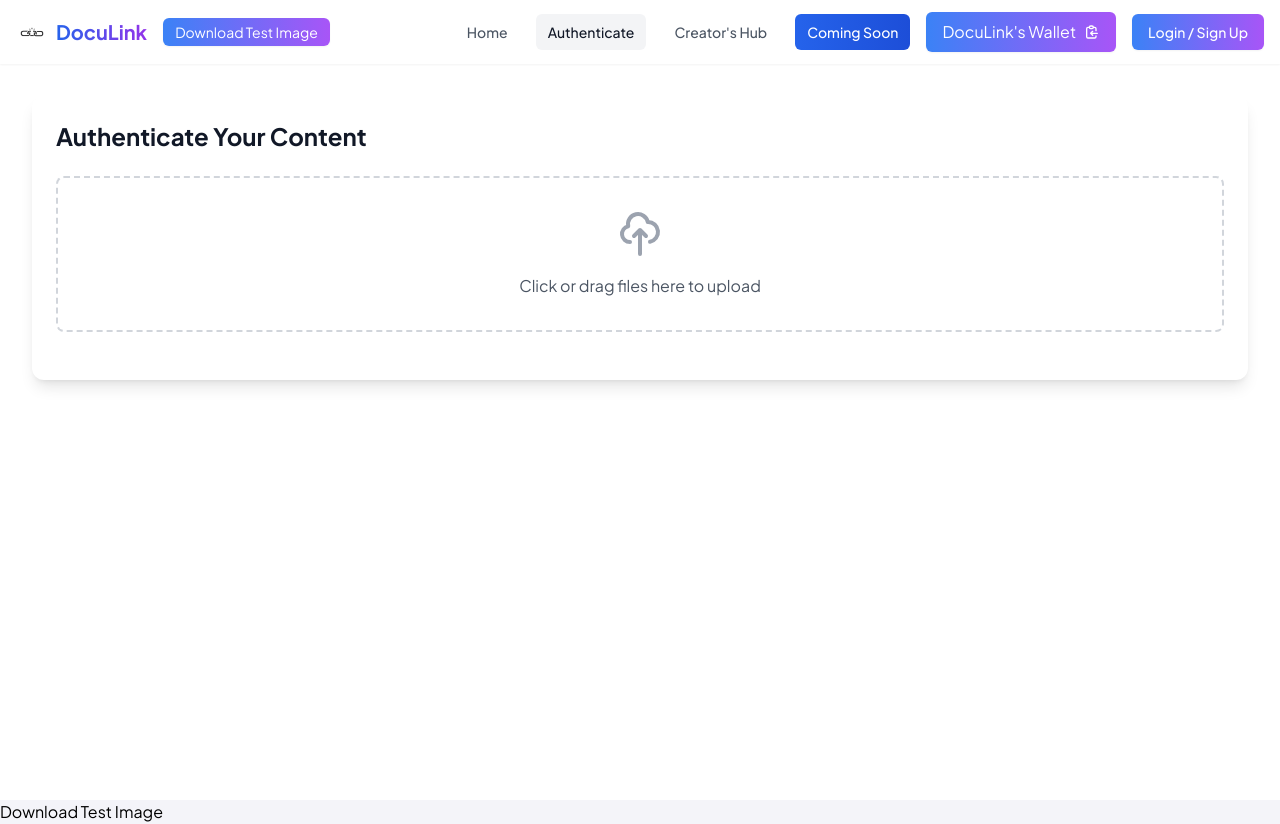
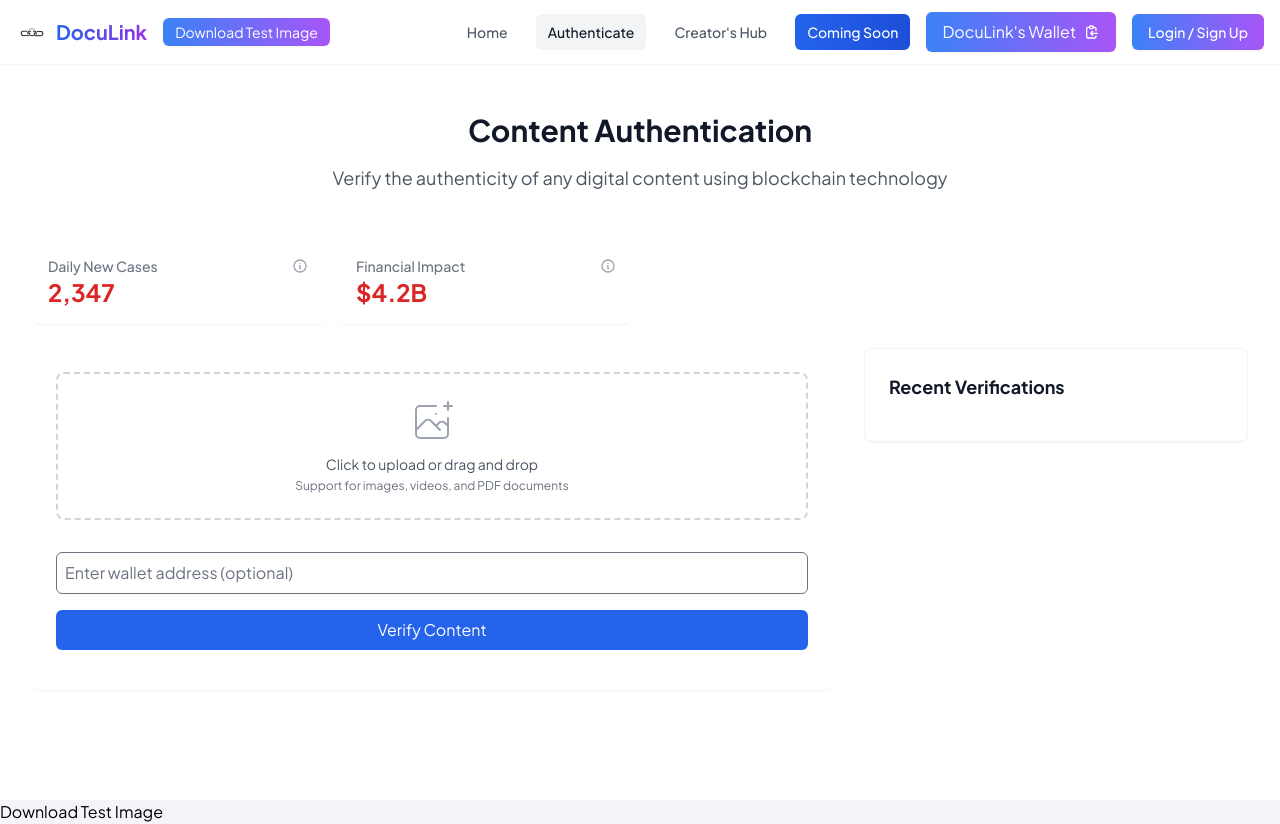
Before and after one commit to AviLPA/DocuLink, a Flask app: page / in a window 1280 px wide, after a click on "Verify Content". Run offline with Flask 3, Linux system fonts and the light colour scheme; parts of the project's set-up code (start-up, migrations or seed data) failed here and were passed over; some libraries are stand-ins or nearby versions.

Commit message:
Major update: Restored full authentication section with stats, file upload, and verification history

```diff
--- a/templates/index.html
+++ b/templates/index.html
@@ -687,50 +687,112 @@
                 </div>
             </div>
 
-            <!-- Update the Authenticate section -->
+            <!-- Authentication Section -->
             <div class="section" id="authenticate">
-                <div class="max-w-7xl mx-auto px-4 sm:px-6 lg:px-8 py-8">
-                    <div class="bg-white rounded-xl shadow-lg p-6">
-                        <h2 class="text-2xl font-bold text-gray-900 mb-6">Authenticate Your Content</h2>
-
-                        <!-- File Upload Area -->
-                        <div class="mb-6">
-                            <input type="file" id="fileInput" class="hidden" accept="image/*,video/*,application/pdf">
-                            <div id="dropArea"
-                                 class="border-2 border-dashed border-gray-300 rounded-lg p-8 text-center cursor-pointer hover:border-blue-500 transition-colors">
-                                <div class="flex flex-col items-center justify-center space-y-4">
-                                    <svg class="w-12 h-12 text-gray-400" fill="none" stroke="currentColor" viewBox="0 0 24 24">
-                                        <path stroke-linecap="round" stroke-linejoin="round" stroke-width="2"
-                                              d="M7 16a4 4 0 01-.88-7.903A5 5 0 1115.9 6L16 6a5 5 0 011 9.9M15 13l-3-3m0 0l-3 3m3-3v12">
-                                        </path>
+                <div class="max-w-7xl mx-auto px-4 py-12 sm:px-6 lg:px-8">
+                    <!-- Header -->
+                    <div class="text-center mb-12">
+                        <h2 class="text-3xl font-bold text-gray-900">Content Authentication</h2>
+                        <p class="mt-4 text-lg text-gray-600">Verify the authenticity of any digital content using blockchain technology</p>
+                    </div>
+
+                    <!-- Stats container -->
+                    <div class="stats-container grid grid-cols-1 md:grid-cols-4 gap-4 mb-6">
+                        <div class="stat-box bg-white p-4 rounded-lg shadow-sm">
+                            <div class="flex items-center justify-between">
+                                <h3 class="text-sm font-medium text-gray-500">Daily New Cases</h3>
+                                <div class="group relative">
+                                    <svg class="w-4 h-4 text-gray-400 cursor-help" fill="none" stroke="currentColor" viewBox="0 0 24 24">
+                                        <path stroke-linecap="round" stroke-linejoin="round" stroke-width="2" d="M13 16h-1v-4h-1m1-4h.01M21 12a9 9 0 11-18 0 9 9 0 0118 0z"></path>
                                     </svg>
-                                    <p class="text-gray-600">Click or drag files here to upload</p>
+                                    <div class="hidden group-hover:block absolute z-10 w-64 p-2 bg-black text-white text-xs rounded shadow-lg -mt-1 ml-6">
+                                        Data sourced from FBI's Internet Crime Complaint Center (IC3).
+                                        Represents daily average of reported digital fraud cases.
+                                    </div>
                                 </div>
                             </div>
-                        </div>
-
-                        <!-- Wallet Input (Auto-filled and hidden initially) -->
-                        <div id="walletInputArea" class="mb-6 hidden">
-                            <label class="block text-sm font-medium text-gray-700 mb-2">Wallet Address</label>
-                            <input type="text"
-                                   id="walletInput"
-                                   value="addr_test1qz8na2e74ewzkn6aekrtutlf93fmsrpst5runwe4frezvf2u5qvmpqpcz8fd848xf9efhjd3xmnmud538w6gplr3hj3qvhy6dd"
-                                   class="w-full p-3 border border-gray-300 rounded-md bg-gray-50"
-                                   readonly>
-                        </div>
-
-                        <!-- Results Area -->
-                        <div id="resultsArea" class="hidden">
-                            <div class="border border-gray-200 rounded-lg p-4">
-                                <h3 class="text-lg font-semibold text-gray-900 mb-4">Verification Results</h3>
-                                <div id="resultsContent" class="space-y-4 max-h-96 overflow-y-auto">
-                                    <!-- Results will be dynamically added here -->
+                            <p id="dailyCases" class="text-2xl font-bold text-red-600">Loading...</p>
+                        </div>
+
+                        <!-- Other stat boxes... -->
+                        <div class="stat-box bg-white p-4 rounded-lg shadow-sm">
+                            <div class="flex items-center justify-between">
+                                <h3 class="text-sm font-medium text-gray-500">Financial Impact</h3>
+                                <div class="group relative">
+                                    <svg class="w-4 h-4 text-gray-400 cursor-help" fill="none" stroke="currentColor" viewBox="0 0 24 24">
+                                        <path stroke-linecap="round" stroke-linejoin="round" stroke-width="2" d="M13 16h-1v-4h-1m1-4h.01M21 12a9 9 0 11-18 0 9 9 0 0118 0z"></path>
+                                    </svg>
+                                    <div class="hidden group-hover:block absolute z-10 w-64 p-2 bg-black text-white text-xs rounded shadow-lg -mt-1 ml-6">
+                                        Annual financial losses reported to FTC and IC3.
+                                        Includes direct losses from digital fraud and content manipulation.
+                                    </div>
                                 </div>
                             </div>
-                        </div>
-
-                        <!-- Message Area -->
-                        <div id="message" class="mt-4"></div>
+                            <p id="financialImpact" class="text-2xl font-bold text-red-600">Loading...</p>
+                        </div>
+
+                        <!-- Add the other two stat boxes back... -->
+                    </div>
+
+                    <!-- Main Content Area -->
+                    <div class="grid grid-cols-1 lg:grid-cols-3 gap-8">
+                        <!-- Center Column: Upload and Verify -->
+                        <div class="lg:col-span-2">
+                            <div class="upload-container bg-white p-6 rounded-lg shadow-sm">
+                                <form id="uploadForm" class="space-y-4">
+                                    <div class="file-input-container">
+                                        <input type="file"
+                                               id="fileInput"
+                                               name="file"
+                                               class="hidden"
+                                               accept="image/*,video/*,.pdf"
+                                               onchange="handleFileSelection(this)">
+                                        <label for="fileInput"
+                                               class="cursor-pointer flex items-center justify-center border-2 border-dashed border-gray-300 rounded-lg p-6 hover:border-blue-500 transition-colors">
+                                            <div class="text-center">
+                                                <svg class="mx-auto h-12 w-12 text-gray-400" stroke="currentColor" fill="none" viewBox="0 0 48 48">
+                                                    <path d="M28 8H12a4 4 0 00-4 4v20m32-12v8m0 0v8a4 4 0 01-4 4H12a4 4 0 01-4-4v-4m32-4l-3.172-3.172a4 4 0 00-5.656 0L28 28M8 32l9.172-9.172a4 4 0 015.656 0L28 28m0 0l4 4m4-24h8m-4-4v8m-12 4h.02"
+                                                          stroke-width="2" stroke-linecap="round" stroke-linejoin="round" />
+                                                </svg>
+                                                <p class="mt-2 text-sm text-gray-600">Click to upload or drag and drop</p>
+                                                <p class="mt-1 text-xs text-gray-500">Support for images, videos, and PDF documents</p>
+                                            </div>
+                                        </label>
+                                    </div>
+
+                                    <div id="thumbnail" class="mt-4 flex justify-center">
+                                        <!-- Preview will be shown here -->
+                                    </div>
+
+                                    <div class="wallet-input">
+                                        <input type="text"
+                                               id="walletInput"
+                                               placeholder="Enter wallet address (optional)"
+                                               class="w-full p-2 border rounded-md focus:ring-2 focus:ring-blue-500">
+                                    </div>
+
+                                    <button type="button"
+                                            onclick="verifyContent()"
+                                            class="w-full bg-blue-600 text-white py-2 px-4 rounded-md hover:bg-blue-700 transition-colors">
+                                        Verify Content
+                                    </button>
+
+                                    <div id="verificationMessage" class="mt-4">
+                                        <!-- Results will be shown here -->
+                                    </div>
+                                </form>
+                            </div>
+                        </div>
+
+                        <!-- Right Column: Verification History -->
+                        <div class="lg:col-span-1">
+                            <div class="bg-white rounded-lg shadow-sm p-6 border border-gray-100">
+                                <h3 class="text-lg font-semibold text-gray-900 mb-4">Recent Verifications</h3>
+                                <div id="verificationHistory" class="space-y-4">
+                                    <!-- Verification history will be dynamically added here -->
+                                </div>
+                            </div>
+                        </div>
                     </div>
                 </div>
             </div>
```
